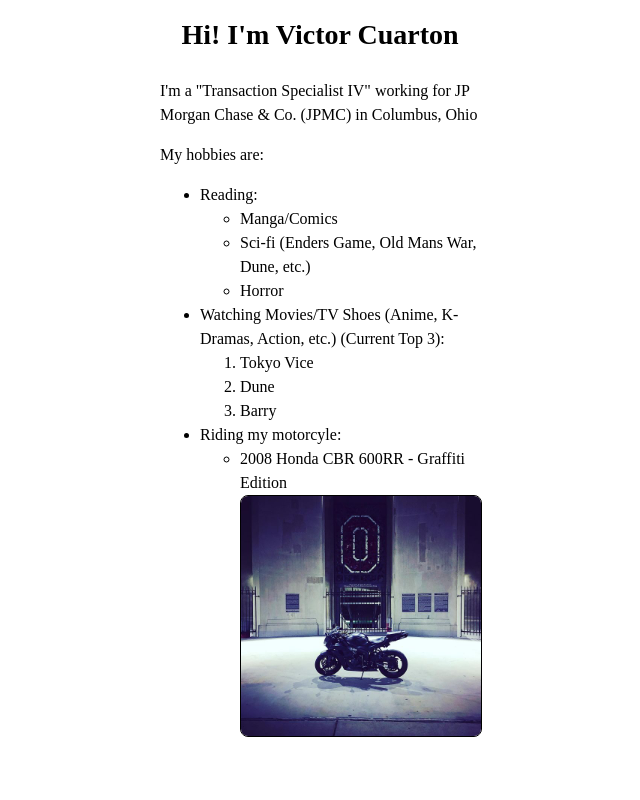
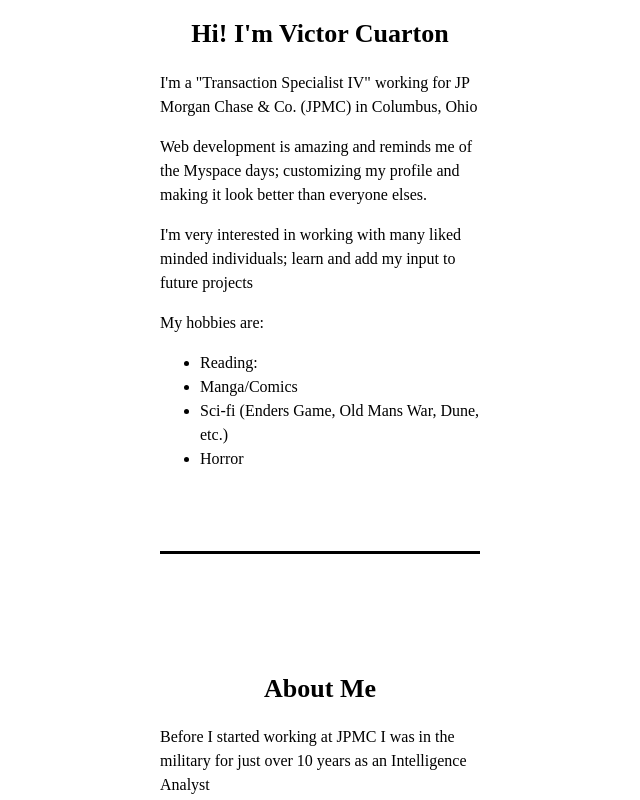
Before and after one commit to cartoon728/Portfolio-Vic, a plain HTML site: page index.html in a window 1280 px wide. Shown: the part 1140-1940 px from the top of the page, without its empty margins (320-960 px from the left). Drawn offline with Linux system fonts and the light colour scheme.

Commit message:
Update index.html

```diff
--- a/index.html
+++ b/index.html
@@ -17,7 +17,7 @@
           <a href="#">Home</a>
           <a href="#about">About</a>
           <a href="#contact">Contact</a>
-          </ul>
+
         </nav>
 	</header>
 
@@ -26,29 +26,18 @@
 		<section>
 			<img src="images/me/me.jpg" alt="Victor Cuarton - Profile Photo">
       <section id="about">
-      <h1>Hi! I'm Victor Cuarton</h1>
+      <h2>Hi! I'm Victor Cuarton</h2>
       <p>I'm a "Transaction Specialist IV" working for JP Morgan Chase & Co. (JPMC) in Columbus, Ohio</p>
-
-      <p>My hobbies are:</p>
+	<p>Web development is amazing and reminds me of the Myspace days; customizing my profile and making it look better than everyone elses.</p>
+	      <p>I'm very interested in working with many liked minded individuals; learn and add my input to future projects</P>
+	      <p>My hobbies are:</p>
         <ul>
           <li>Reading:</li>
-          <ul>
+
             <li>Manga/Comics</li>
             <li>Sci-fi (Enders Game, Old Mans War, Dune, etc.)</li>
             <li>Horror</li>
           </ul>
-          <li>Watching Movies/TV Shoes (Anime, K-Dramas, Action, etc.) (Current Top 3):</li>
-          <ol>
-            <li>Tokyo Vice</li>
-            <li>Dune</li>
-            <li>Barry</li>
-          </ol>
-          <li>Riding my motorcyle:</li>
-          <ul>
-            <li>2008 Honda CBR 600RR - Graffiti Edition</li>
-            <img src="images/me/cbr.jpg" alt="Victor Cuarton - Profile Photo">
-          </ul>
-        </ul>
 
     </section>
 
@@ -75,7 +64,8 @@
              <a href="https://github.com/cartoon728">GitHub</a>
           </li>
         </ol>
-
+        <iframe src="https://www.google.com/maps/embed?pb=!1m14!1m12!1m3!1d97859.71873043696!2d-83.06883368693512!3d39.96115442582243!2m3!1f0!2f0!3f0!3m2!1i1024!2i768!4f13.1!5e0!3m2!1sen!2sus!4v1652821927068!5m2!1sen!2sus" width="600" height="450" style="border:0;" allowfullscreen="" loading="lazy" referrerpolicy="no-referrer-when-downgrade">
+	      </iframe>
         </section>
     </main>
 
@@ -86,7 +76,7 @@
           <a href="#">Home</a>
           <a href="#about">About</a>
           <a href="#contact">Contact</a>
-          </ul>
+
         </nav>
 
     </footer>
```
